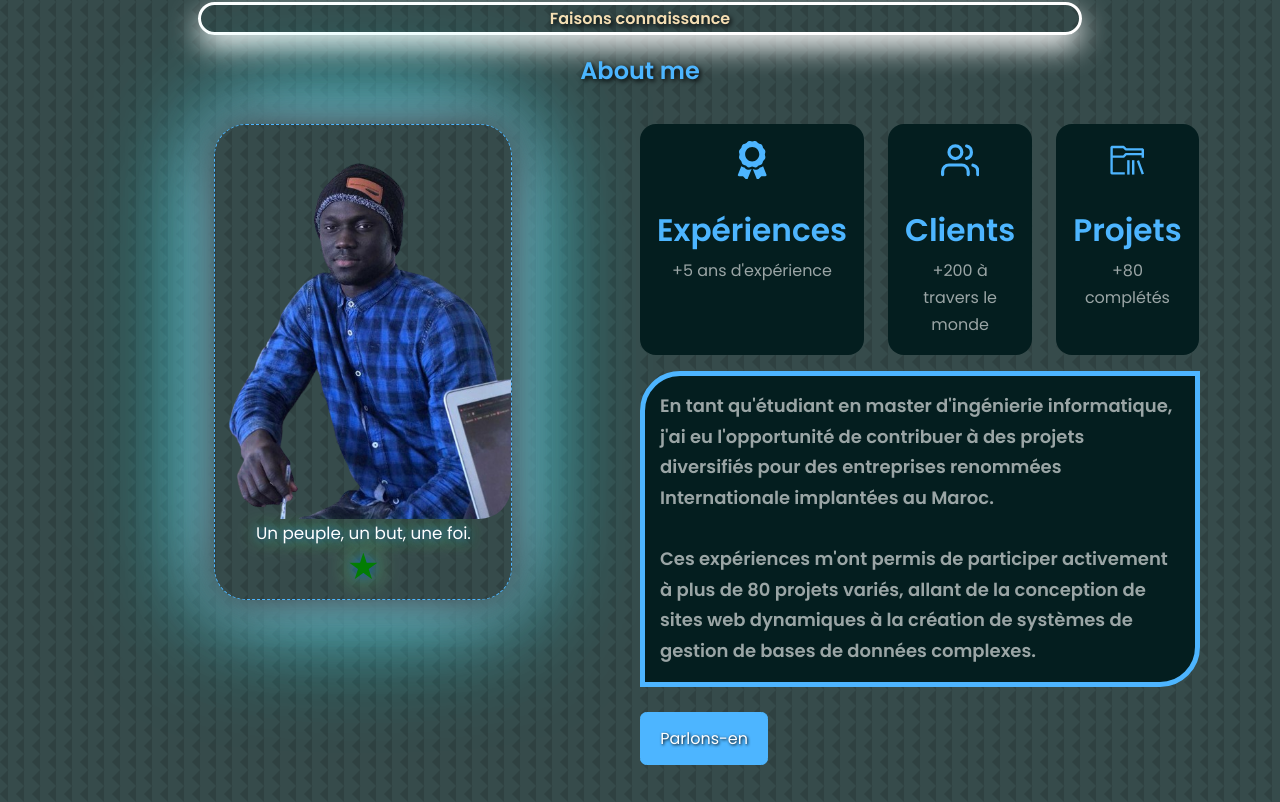
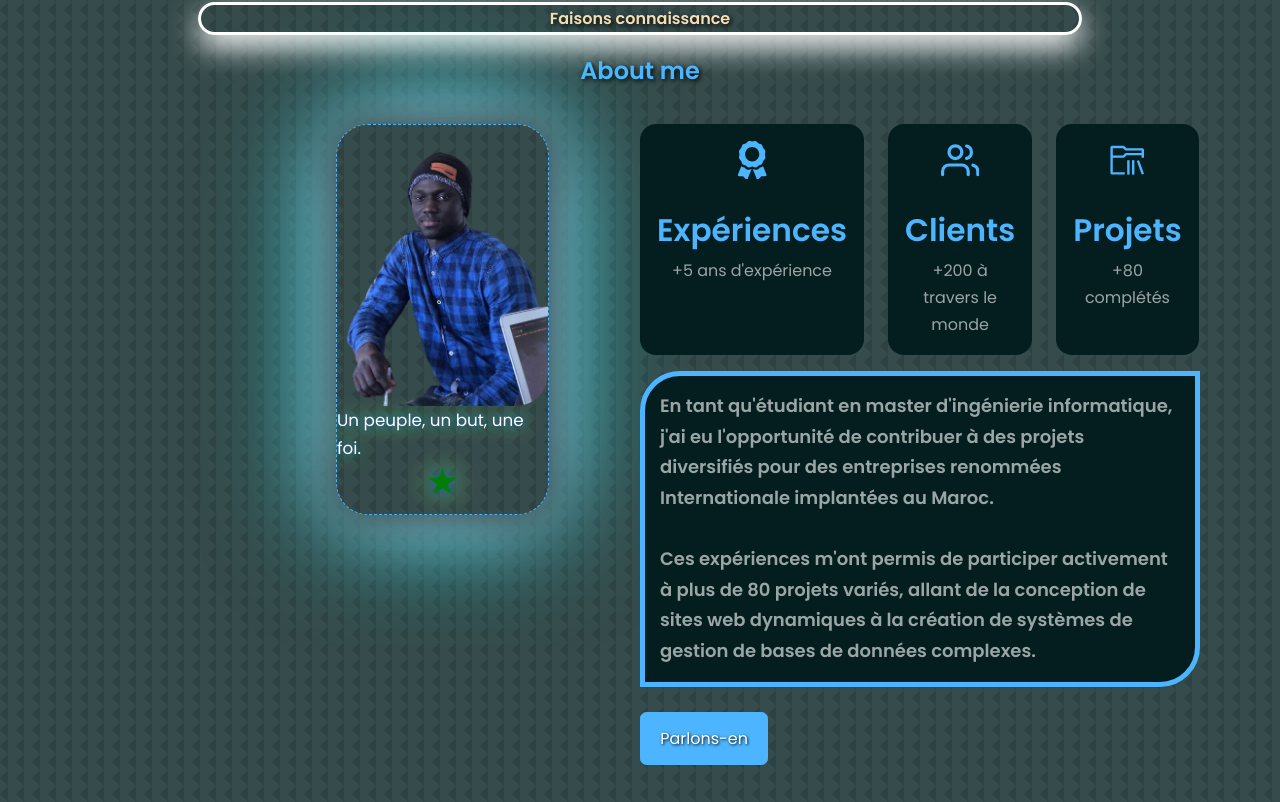
Before and after one commit to Mouhamed1003/keenprogrammer.com, a React (Create React App) app: page / in a window 1280 px wide. Shown: the part 878-1680 px from the top of the page. Built offline with nearby package versions, Linux system fonts and the light colour scheme.

Commit message:
Update a_propos.css

```diff
--- a/src/components/a_propos/a_propos.css
+++ b/src/components/a_propos/a_propos.css
@@ -27,7 +27,7 @@ section {
     display: grid;
     grid-template-columns: 35% 50%;
     gap: 15%;
-    width: 70%;
+    width: 50%;
 }
 
 .apropos_moi {
```
